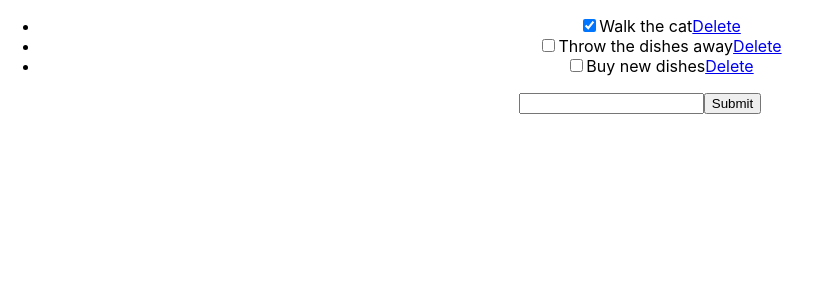
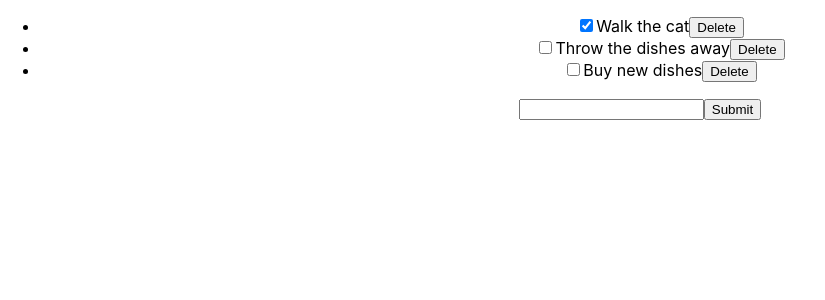
Before and after one commit to haparic/react-to-do, a React (Create React App) app: page / in a window 1280 px wide. Shown: the top 300 px of the page, without its empty margins (0-825 px from the left). Built offline with nearby package versions, Linux system fonts and the light colour scheme.

Commit message:
Update ToDo.js

```diff
--- a/src/components/ToDo.js
+++ b/src/components/ToDo.js
@@ -6,9 +6,9 @@ class ToDo extends Component{
       <li>
       <input type="checkbox" checked={ this.props.isCompleted } onChange={ this.props.toggleComplete } />
          <span>{ this.props.description }</span>
-         <a href="#" onClick={e => this.props.deleteTodo(e, this.props.index)}>
+         <button onClick={e => this.props.deleteTodo(e, this.props.index)}>
         Delete
-      </a>
+      </button>
        </li>
     );
   }
```
